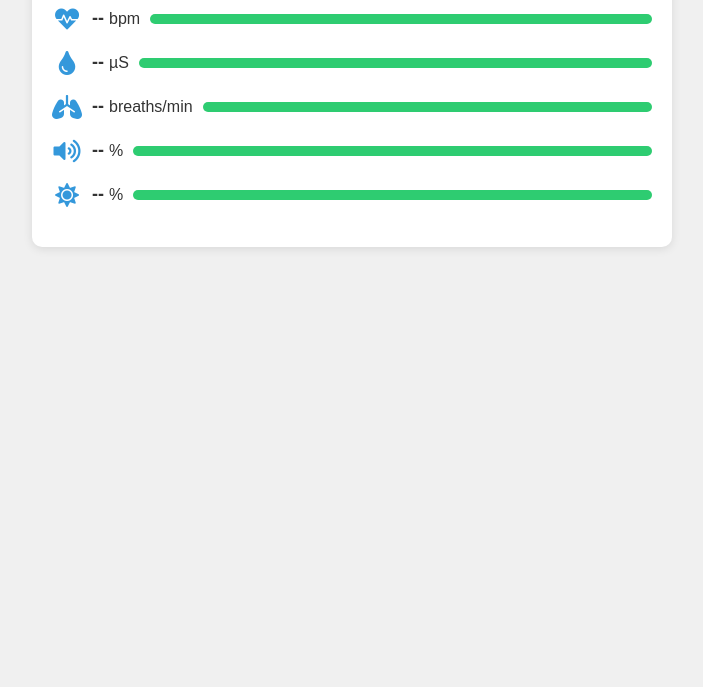
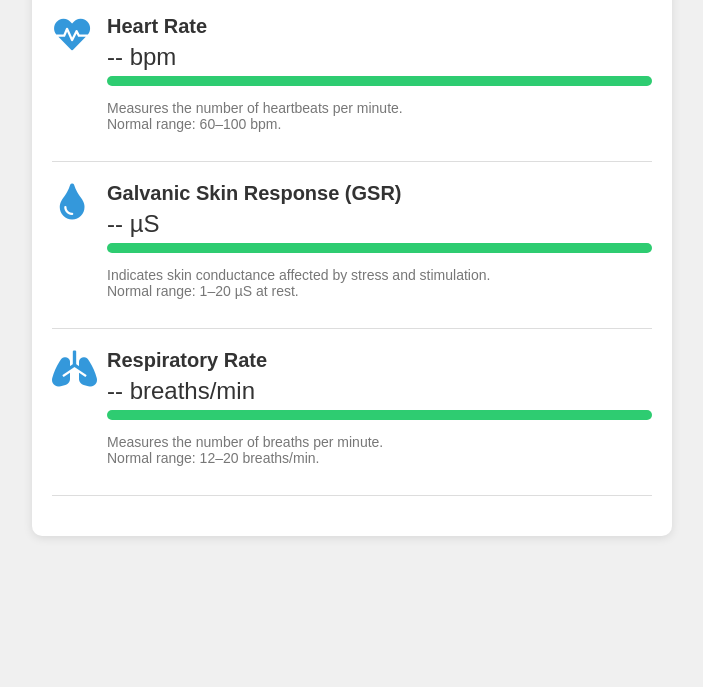
Before and after one commit to SoumyaLahoti/Cyberdelia, a website: page public/spectator.html in a window 1280 px wide. Shown: the part 113-800 px from the top of the page, without its empty margins (288-991 px from the left). Drawn offline with nearby package versions, Linux system fonts and the light colour scheme; no server answers.

Commit message:
Vital sign ranges

```diff
--- a/public/spectator.html
+++ b/public/spectator.html
@@ -5,8 +5,9 @@
   <meta name="viewport" content="width=device-width, initial-scale=1.0">
   <title>Spectator View</title>
   <script src="/socket.io/socket.io.js"></script>
-
-  <link rel="stylesheet" href="https://cdnjs.cloudflare.com/ajax/libs/font-awesome/5.15.3/css/all.min.css" integrity="sha512-iBBXm8fW90+nuLcSKVBpK6Rr0S4Zmtr6mZbKnN5q1Fv9zjZoZqQGfk41v9+N5pU3MR1E6+1f3YB8/9W3+MZhRQ==" crossorigin="anonymous" referrerpolicy="no-referrer" />
+  <link rel="stylesheet" href="https://cdnjs.cloudflare.com/ajax/libs/font-awesome/5.15.3/css/all.min.css"
+        integrity="sha512-iBBXm8fW90+nuLcSKVBpK6Rr0S4Zmtr6mZbKnN5q1Fv9zjZoZqQGfk41v9+N5pU3MR1E6+1f3YB8/9W3+MZhRQ=="
+        crossorigin="anonymous" referrerpolicy="no-referrer" />
   <style>
     body {
       font-family: Arial, sans-serif;
@@ -26,82 +27,114 @@
     h1 {
       text-align: center;
       color: #2c3e50;
+      margin-bottom: 30px;
     }
+    /* Each vital sign is shown as a flex container */
     .vital-sign {
       display: flex;
-      align-items: center;
+      align-items: flex-start;
       margin-bottom: 20px;
+      padding-bottom: 15px;
+      border-bottom: 1px solid #ddd;
     }
-    .vital-sign i {
-      font-size: 24px;
-      margin-right: 10px;
+    .vital-icon {
+      font-size: 36px;
+      margin-right: 15px;
       color: #3498db;
-      width: 30px;
+      width: 40px;
       text-align: center;
     }
-    .vital-sign span {
-      font-size: 18px;
+    .vital-info {
+      flex-grow: 1;
+    }
+    .vital-title {
+      font-size: 20px;
       font-weight: bold;
-      margin-right: 5px;
+      margin: 0;
+      margin-bottom: 5px;
+    }
+    .vital-value {
+      font-size: 24px;
+      margin: 0;
+      margin-bottom: 5px;
     }
     .progress-bar {
-      flex-grow: 1;
+      width: 100%;
       height: 10px;
       background-color: #ecf0f1;
       border-radius: 5px;
       overflow: hidden;
-      margin-left: 10px;
+      margin-bottom: 5px;
     }
     .progress {
       height: 100%;
-      background-color: #2ecc71;
-      transition: width 0.3s ease;
+      background-color: #2ecc71; /* Default green */
+      transition: width 0.3s ease, background-color 0.3s ease;
+    }
+    .vital-description {
+      font-size: 14px;
+      color: #777;
     }
   </style>
 </head>
 <body>
   <div class="container">
-    <h1>Vital Signs</h1>
+    <h1>Vital Signs Monitor</h1>
 
+    <!-- Heart Rate Block -->
     <div class="vital-sign">
+      <div class="vital-icon">
         <i class="fas fa-heartbeat"></i>
-      <span id="heartRate">--</span> bpm
+      </div>
+      <div class="vital-info">
+        <p class="vital-title">Heart Rate</p>
+        <p class="vital-value"><span id="heartRate">--</span> bpm</p>
         <div class="progress-bar">
           <div id="heartRateProgress" class="progress"></div>
         </div>
+        <p class="vital-description">
+          Measures the number of heartbeats per minute. <br>
+          Normal range: 60–100 bpm.
+        </p>
+      </div>
     </div>
 
+    <!-- GSR Block -->
     <div class="vital-sign">
+      <div class="vital-icon">
         <i class="fas fa-tint"></i>
-      <span id="gsr">--</span> µS
+      </div>
+      <div class="vital-info">
+        <p class="vital-title">Galvanic Skin Response (GSR)</p>
+        <p class="vital-value"><span id="gsr">--</span> µS</p>
         <div class="progress-bar">
           <div id="gsrProgress" class="progress"></div>
         </div>
+        <p class="vital-description">
+          Indicates skin conductance affected by stress and stimulation. <br>
+          Normal range: 1–20 µS at rest.
+        </p>
+      </div>
     </div>
 
+    <!-- Respiratory Rate Block -->
     <div class="vital-sign">
+      <div class="vital-icon">
         <i class="fas fa-lungs"></i>
-      <span id="respiratoryRate">--</span> breaths/min
+      </div>
+      <div class="vital-info">
+        <p class="vital-title">Respiratory Rate</p>
+        <p class="vital-value"><span id="respiratoryRate">--</span> breaths/min</p>
         <div class="progress-bar">
           <div id="respiratoryRateProgress" class="progress"></div>
         </div>
-    </div>
-
-    <div class="vital-sign">
-      <i class="fas fa-volume-up"></i>
-      <span id="volume">--</span> %
-      <div class="progress-bar">
-        <div id="volumeProgress" class="progress"></div>
+        <p class="vital-description">
+          Measures the number of breaths per minute. <br>
+          Normal range: 12–20 breaths/min.
+        </p>
       </div>
     </div>
 
-    <div class="vital-sign">
-      <i class="fas fa-sun"></i>
-      <span id="brightness">--</span> %
-      <div class="progress-bar">
-        <div id="brightnessProgress" class="progress"></div>
-      </div>
-    </div>
   </div>
 
   <script>
@@ -110,19 +143,15 @@
       heartRate: document.getElementById('heartRate'),
       gsr: document.getElementById('gsr'),
       respiratoryRate: document.getElementById('respiratoryRate'),
-      volume: document.getElementById('volume'),
-      brightness: document.getElementById('brightness')
     };
     const progressBars = {
       heartRate: document.getElementById('heartRateProgress'),
       gsr: document.getElementById('gsrProgress'),
       respiratoryRate: document.getElementById('respiratoryRateProgress'),
-      volume: document.getElementById('volumeProgress'),
-      brightness: document.getElementById('brightnessProgress')
     };
 
+    // Listen for updates from the doctor interface
     socket.on('updateValues', (data) => {
-      // Update each field if present
       for (const [key, value] of Object.entries(data)) {
         if (elements[key]) {
           elements[key].textContent = value;
@@ -132,15 +161,29 @@
     });
 
     function updateProgressBar(key, value) {
+      // Maximum value for computing bar width
       const maxValues = {
         heartRate: 250,
         gsr: 100,
         respiratoryRate: 60,
-        volume: 100,
-        brightness: 100
       };
+      // Normal ranges for each vital sign
+      const normalRanges = {
+        heartRate: { min: 60, max: 100 },
+        gsr: { min: 1, max: 20 },
+        respiratoryRate: { min: 12, max: 20 },
+      };
+
+      // Calculate the percentage for the progress bar width
       const percentage = (value / maxValues[key]) * 100;
       progressBars[key].style.width = `${percentage}%`;
+
+      // Change progress bar color: green if within normal, else red
+      if (value < normalRanges[key].min || value > normalRanges[key].max) {
+        progressBars[key].style.backgroundColor = '#e74c3c'; // red
+      } else {
+        progressBars[key].style.backgroundColor = '#2ecc71'; // green
+      }
     }
   </script>
 </body>
```
Also changed, not shown: public/index.html (+6 -0 lines). Lines whose indentation alone changed are shown as unchanged.
